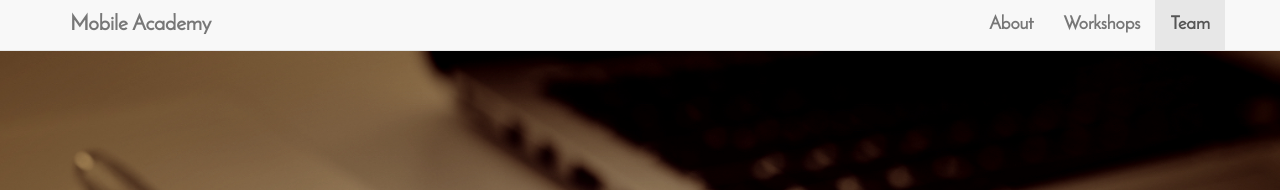
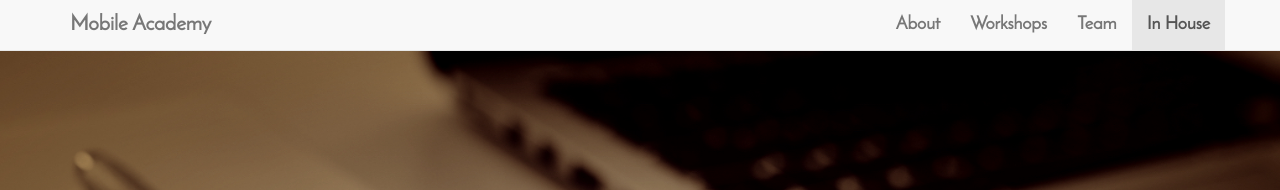
Before and after one commit to mobile-academy/mobile-academy.github.io, a Jekyll site: the page built from index.html, in a window 1280 px wide. Shown: the top 190 px of the page. Built offline with Jekyll 4.4.1, drawn with Linux system fonts in a browser that asks for light colours; some of the changed text lies outside the part shown.

Commit message:
Added short part about in-house workshops

```diff
--- a/_includes/header.html
+++ b/_includes/header.html
@@ -22,6 +22,9 @@
                 </li>
                 <li>
                     <a class="page-scroll header-menu josefin-regular" href="#team">Team</a>
+                </li>
+                <li>
+                    <a class="page-scroll header-menu josefin-regular" href="#inhouse">In House</a>
                 </li>
             </ul>
         </div>
--- /dev/null
+++ b/_includes/in_house.html
@@ -0,0 +1,18 @@
+<section id="inhouse" class="top-buffer bottom-buffer content-section-a">
+        <div class="container">
+            <div class="row">
+                <div class="col-lg-12">
+                    <!-- <hr class="section-heading-spacer"> -->
+                    <div class="clearfix"></div>
+                    <h2 class="section-heading hcenter">In House Workshops</h2>
+                    <div class="lead hcenter">
+                      <p>
+                        We're also available for closed in-house workshops. Please get in touch if you're interested. We'll make sure to adapt the workshop to your teams specific needs.
+                      </p>
+                    </div>
+                </div>
+            </div>
+
+        </div>
+    </div>
+</section>
--- a/_layouts/default.html
+++ b/_layouts/default.html
@@ -7,6 +7,7 @@
 		{% include about.html %}
 		{% include page_content.html %}
 		{% include team.html %}
+		{% include in_house.html %}
 		{% include footer.html %}
 		{% include js.html %}
 	</body>
--- a/css/landing-page.css
+++ b/css/landing-page.css
@@ -245,7 +245,7 @@
 
 footer {
     padding: 50px 0;
-    background-color: #f8f8f8;
+    background-color: #ffffff;
 }
 
 p.copyright {
```
